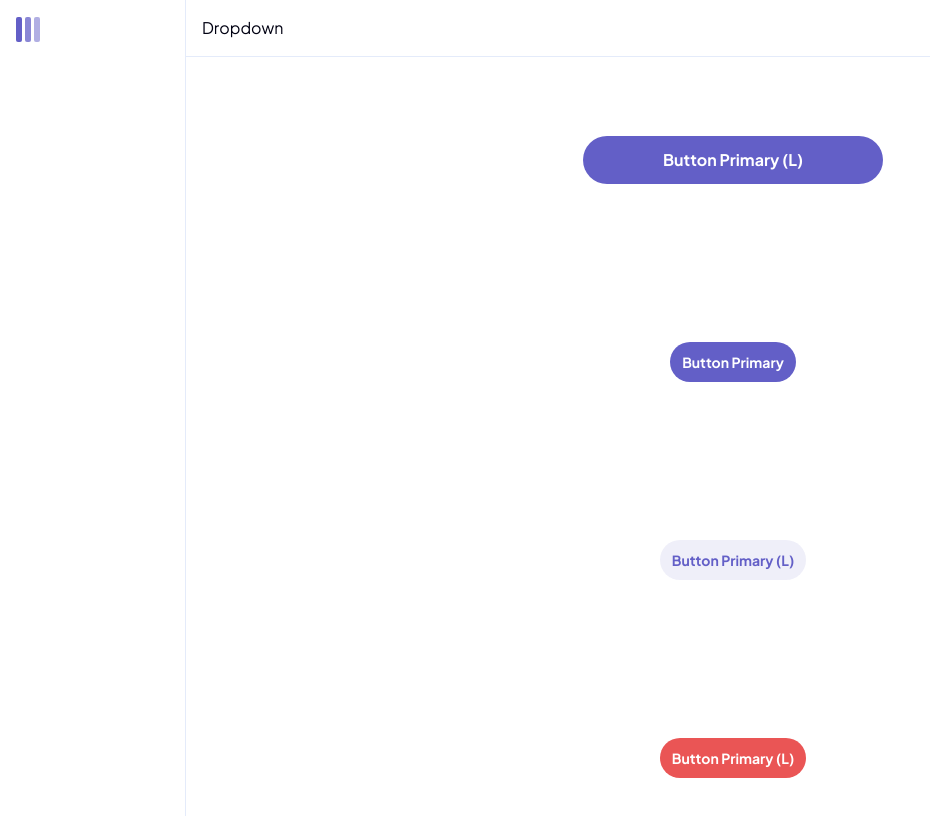
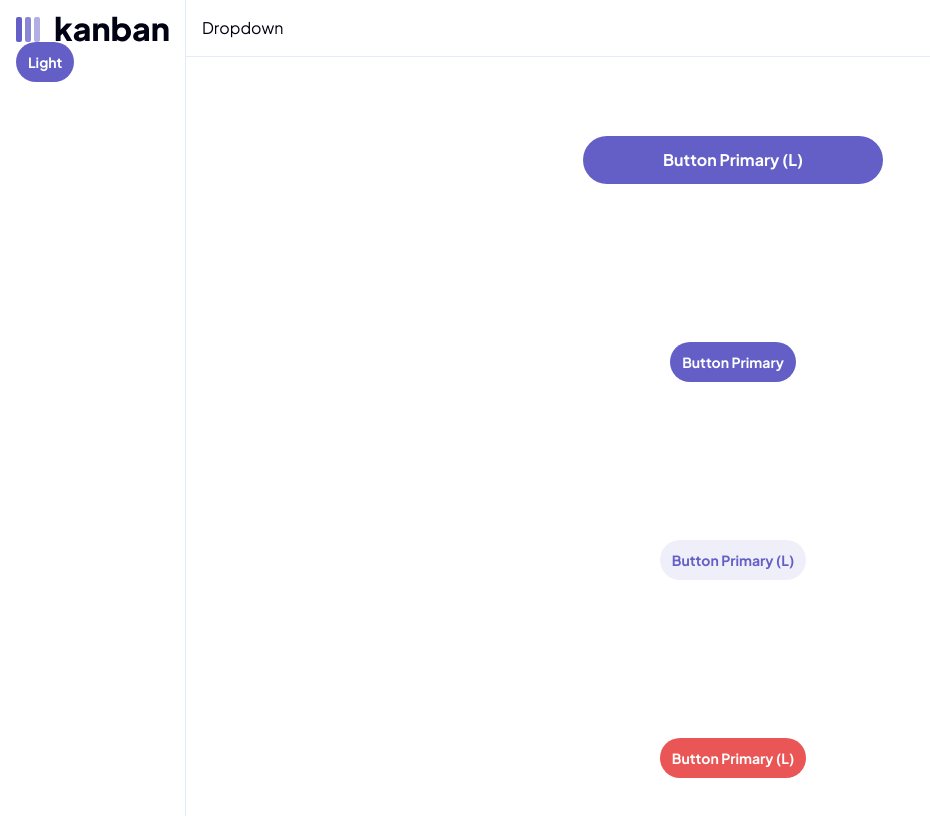
Before and after one commit to drosbros/kanban-task-management-app, a Next.js app in the folder client/: page / in a window 1280 px wide. Shown: the top 816 px of the page, without its empty margins (0-930 px from the left). Built offline with nearby package versions, Linux system fonts and the light colour scheme.

Commit message:
feature: introduce theme switcher

```diff
--- a/client/package.json
+++ b/client/package.json
@@ -15,6 +15,7 @@
     "class-variance-authority": "^0.7.0",
     "clsx": "^2.0.0",
     "next": "latest",
+    "next-themes": "^0.2.1",
     "react": "latest",
     "react-dom": "latest",
     "tailwind-merge": "^1.14.0"
--- a/client/src/app/layout.tsx
+++ b/client/src/app/layout.tsx
@@ -2,6 +2,7 @@ import './globals.css'
 import type { Metadata } from 'next'
 import { Plus_Jakarta_Sans } from 'next/font/google'
 import Navbar from '@/components/Navbar'
+import { ThemeProvider } from '@components/Theme'
 
 const jakarta = Plus_Jakarta_Sans({ subsets: ['latin'] })
 
@@ -14,7 +15,9 @@ export default function RootLayout({ children }: { children: React.ReactNode })
   return (
     <html lang='en'>
       <body className={`${jakarta.className} text-black dark:text-white`}>
-        <Navbar>{children}</Navbar>
+        <ThemeProvider attribute='class' defaultTheme='system' enableSystem>
+          <Navbar>{children}</Navbar>
+        </ThemeProvider>
       </body>
     </html>
   )
--- a/client/src/components/Navbar/Navbar.tsx
+++ b/client/src/components/Navbar/Navbar.tsx
@@ -2,6 +2,7 @@ import Button from '@ui/Button'
 import Dropdown from '@ui/Dropdown'
 import Image from 'next/image'
 import { ReactNode } from 'react'
+import { ThemeSwitcher, ThemedImage } from '@components/Theme'
 
 const commonClasses = 'bg-white dark:bg-gray-dark'
 
@@ -9,7 +10,14 @@ const DesktopNavbar = ({ children }: Props) => {
   return (
     <div className={`hidden md:flex ${commonClasses}`}>
       <nav className='min-h-screen p-4 border-r-[1px] border-lines-light dark:border-lines-dark'>
-        <Image src={'/logo-light.svg'} alt='kanban logo' width={153} height={26} />
+        <ThemedImage
+          lightSrc={'/logo-dark.svg'}
+          darkSrc={'/logo-light.svg'}
+          width={153}
+          height={26}
+          alt='kanban logo'
+        />
+        <ThemeSwitcher />
       </nav>
       <div className='flex-grow'>
         <header className='p-4 border-b-[1px] border-lines-light dark:border-lines-dark'>
--- /dev/null
+++ b/client/src/components/Theme/ThemeProvider.tsx
@@ -0,0 +1,8 @@
+'use client'
+
+import { ThemeProvider as NextThemesProvider } from 'next-themes'
+import type { ThemeProviderProps } from 'next-themes/dist/types'
+
+export function ThemeProvider(props: ThemeProviderProps) {
+  return <NextThemesProvider {...props} />
+}
--- /dev/null
+++ b/client/src/components/Theme/ThemeSwitcher.tsx
@@ -0,0 +1,24 @@
+'use client'
+
+import { useEffect, useState } from 'react'
+import { useTheme } from 'next-themes'
+import Button from '@components/ui/Button'
+
+export const ThemeSwitcher = () => {
+  const [mounted, setMounted] = useState(false)
+  const { theme, setTheme } = useTheme()
+
+  useEffect(() => {
+    setMounted(true)
+  }, [])
+
+  if (!mounted) {
+    return null
+  }
+
+  return (
+    <Button onClick={() => setTheme(theme === 'dark' ? 'light' : 'dark')}>
+      {theme === 'light' ? 'Dark' : 'Light'}
+    </Button>
+  )
+}
--- /dev/null
+++ b/client/src/components/Theme/ThemedImage.tsx
@@ -0,0 +1,25 @@
+'use client'
+
+import { useTheme } from 'next-themes'
+import Image from 'next/image'
+import { ComponentPropsWithoutRef, useEffect, useState } from 'react'
+
+type Props = {
+  darkSrc: string
+  lightSrc: string
+} & Omit<ComponentPropsWithoutRef<typeof Image>, 'src'>
+
+export function ThemedImage({ darkSrc, lightSrc, ...rest }: Props) {
+  const [mounted, setMounted] = useState(false)
+  const { resolvedTheme } = useTheme()
+
+  useEffect(() => {
+    setMounted(true)
+  }, [])
+
+  if (!mounted) {
+    return null
+  }
+
+  return resolvedTheme === 'dark' ? <Image src={darkSrc} {...rest} /> : <Image src={lightSrc} {...rest} />
+}
--- /dev/null
+++ b/client/src/components/Theme/index.tsx
@@ -0,0 +1,3 @@
+export { ThemeProvider } from './ThemeProvider'
+export { ThemeSwitcher } from './ThemeSwitcher'
+export { ThemedImage } from './ThemedImage'
--- a/client/src/components/ui/Button.tsx
+++ b/client/src/components/ui/Button.tsx
@@ -28,7 +28,14 @@ const buttonVariants = cva(['rounded-full', 'text-center', 'font-bold', 'transit
 type Props = VariantProps<typeof buttonVariants> & ComponentPropsWithRef<'button'>
 
 const Button = forwardRef<HTMLButtonElement, Props>(({ className, size, variant, disabled, ...props }, ref) => {
-  return <button ref={ref} disabled className={cn(buttonVariants({ variant, size, disabled, className }))} {...props} />
+  return (
+    <button
+      ref={ref}
+      disabled={disabled}
+      className={cn(buttonVariants({ variant, size, disabled, className }))}
+      {...props}
+    />
+  )
 })
 
 Button.displayName = 'Button'
--- a/client/tailwind.config.ts
+++ b/client/tailwind.config.ts
@@ -1,7 +1,7 @@
 import type { Config } from 'tailwindcss'
 
 const config: Config = {
-  darkMode: 'class',
+  darkMode: ['class'],
   content: [
     './src/pages/**/*.{js,ts,jsx,tsx,mdx}',
     './src/components/**/*.{js,ts,jsx,tsx,mdx}',
```
Also changed, not shown: 1 other file (tests, documents, lock files or other folders).
